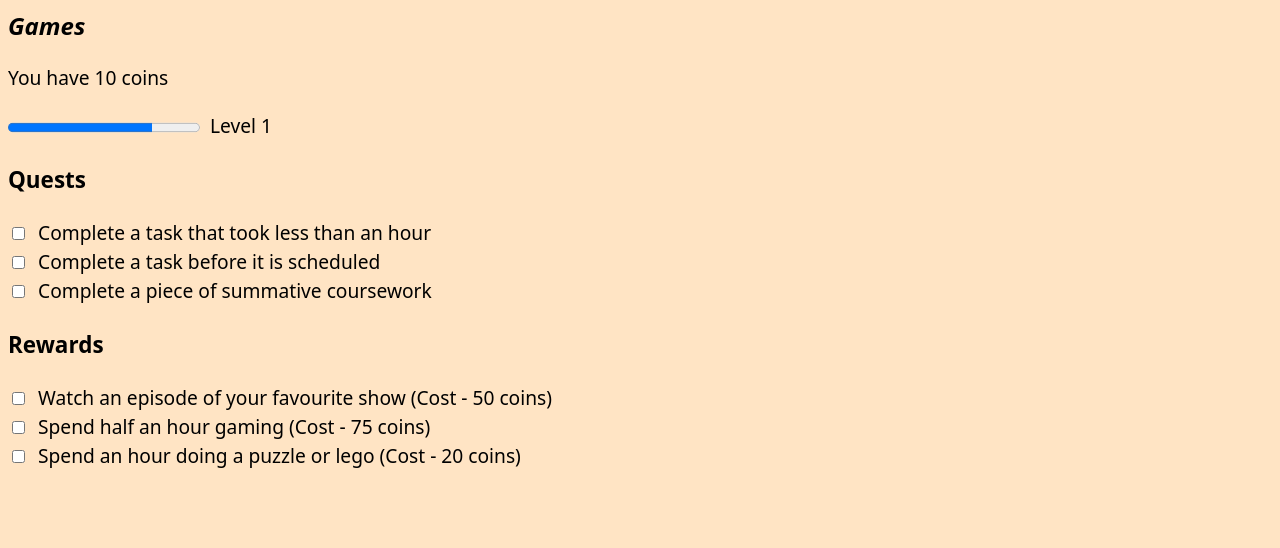
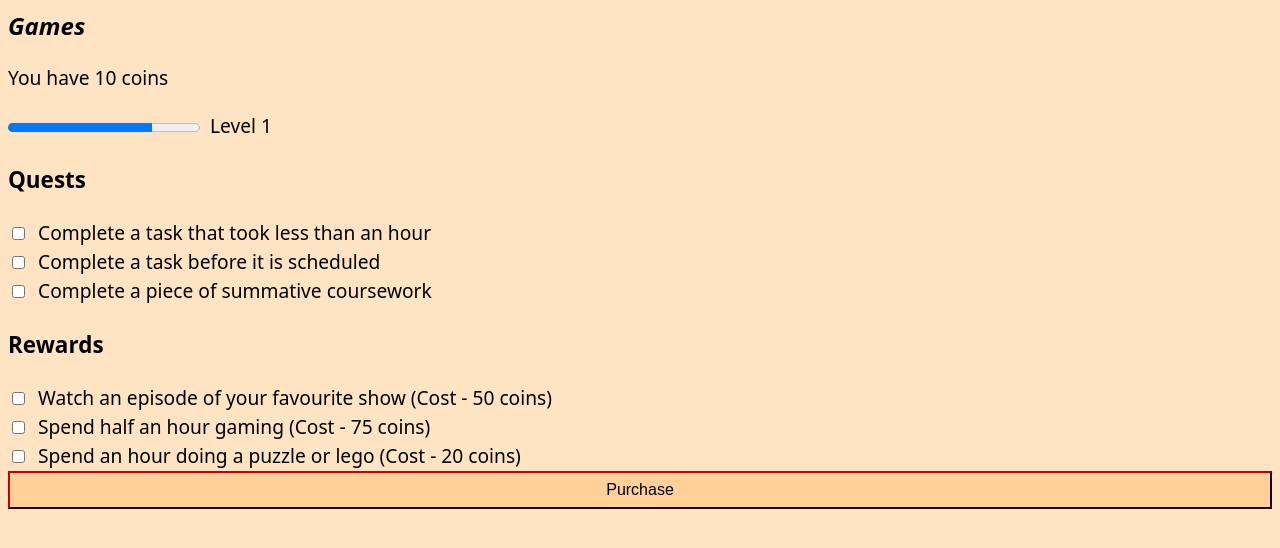
Before and after one commit to bethLacy/DUWITHacks26, a plain HTML site: page PAGE MOCK UPS/gamify.html in a window 1280 px wide. Drawn offline with Linux system fonts and the light colour scheme.

Commit message:
Added a button to purchase the rewards

```diff
--- a/PAGE MOCK UPS/gamify.html
+++ b/PAGE MOCK UPS/gamify.html
@@ -51,6 +51,7 @@
     <label for = "reward_2">Spend half an hour gaming (Cost - 75 coins)</label> <br>
     <input type = "checkbox" id = "reward_3" name = "reward_3">
     <label for = "reward_3">Spend an hour doing a puzzle or lego (Cost - 20 coins)</label> <br>
+    <button> Purchase </button>
 
     </body>
 </html>
```
